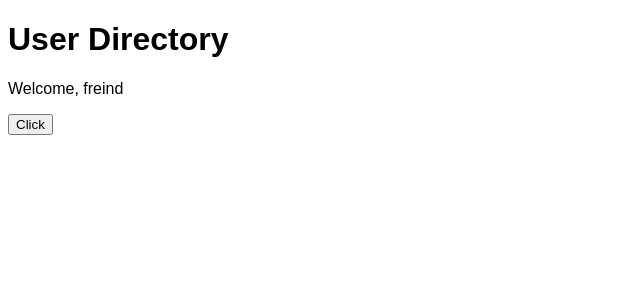
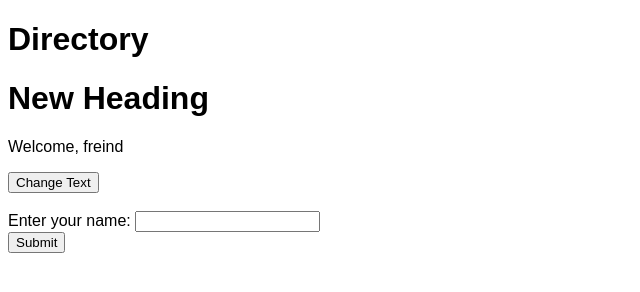
Before and after one commit to mRetoff/user-directory, a plain HTML site: page index.html in a window 1280 px wide. Both pictures are taken after a click on the button "Change Text". Shown: the whole page, without its empty margins (0-640 px from the left). Drawn offline with Linux system fonts and the light colour scheme.

Commit message:
Both headings change when button is clicked. Added a textbox

```diff
--- a/index.html
+++ b/index.html
@@ -9,8 +9,15 @@
 </head>
 <body>
     <h1 id="Heading1">User Directory</h1>
+    <h1 id="Heading2">Heading 2</h1>
     <p class="greeting">Welcome, freind</p>
     <button class="greeting">Change Text</button>
+
+    <form action="">
+        <br>Enter your name:
+        <input type="text"><br>
+        <input type="submit">
+    </form>
 
     <script src="index.js"></script>
 </body>
--- a/index.js
+++ b/index.js
@@ -1,9 +1,11 @@
 const button1 = document.querySelector('button.greeting')
 
 function changeText(ev) {
-    //const text = document.querySelector('#Heading1')
-    //text.textContent = 'Directory'
-    ev.target.textContent = 'Click'
+    const text = document.querySelector('#Heading1')
+    const text2 = document.querySelector('#Heading2')
+    text.textContent = 'Directory'
+    text2.textContent = 'New Heading'
+    //ev.target.textContent = 'Click'
 }
 
 button1.addEventListener('click', changeText)
```
